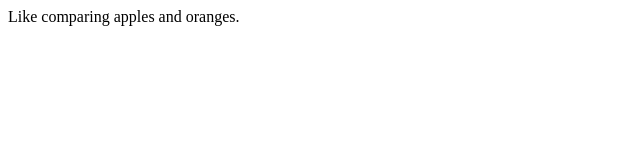
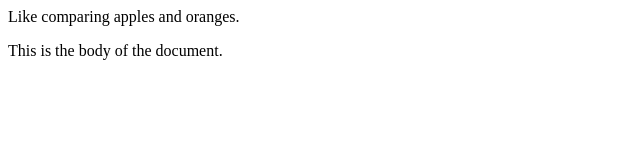
Before and after one commit to bbkingery/TestRepo2, a plain HTML site: page index.html in a window 1280 px wide. Shown: the whole page, without its empty margins (0-640 px from the left). Drawn offline with Linux system fonts and the light colour scheme.

Commit message:
Update index.html

```diff
--- a/index.html
+++ b/index.html
@@ -2,4 +2,6 @@
     <head>
         <script src="HelloWorld.js"></script>
     </head>
+    <body>
+        <p> This is the body of the document.</p>
 </html>
```
